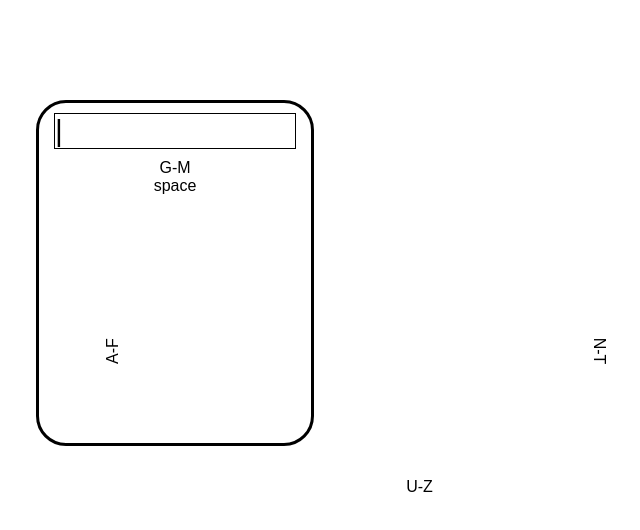
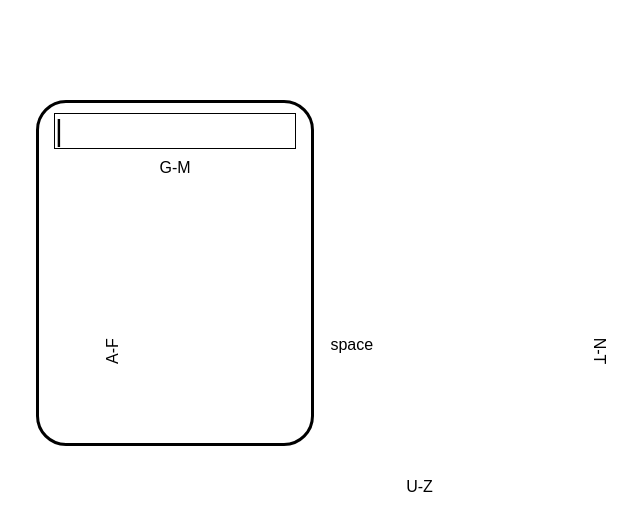
Before and after one commit to teamstat/info463, a React (Create React App) app in the folder my-app/: page / in a window 1280 px wide. Shown: the top 530 px of the page, without its empty margins (604-1244 px from the left). Built offline with nearby package versions, Linux system fonts and the light colour scheme.

Commit message:
add space, add other keyboard componenets

```diff
--- a/my-app/src/App.css
+++ b/my-app/src/App.css
@@ -113,3 +113,9 @@ div.u-z {
   bottom: 38%;
   right: 19%;
 }
+
+div.space {
+  position: absolute;
+  top: 42%;
+  left: 73%;
+}
```
